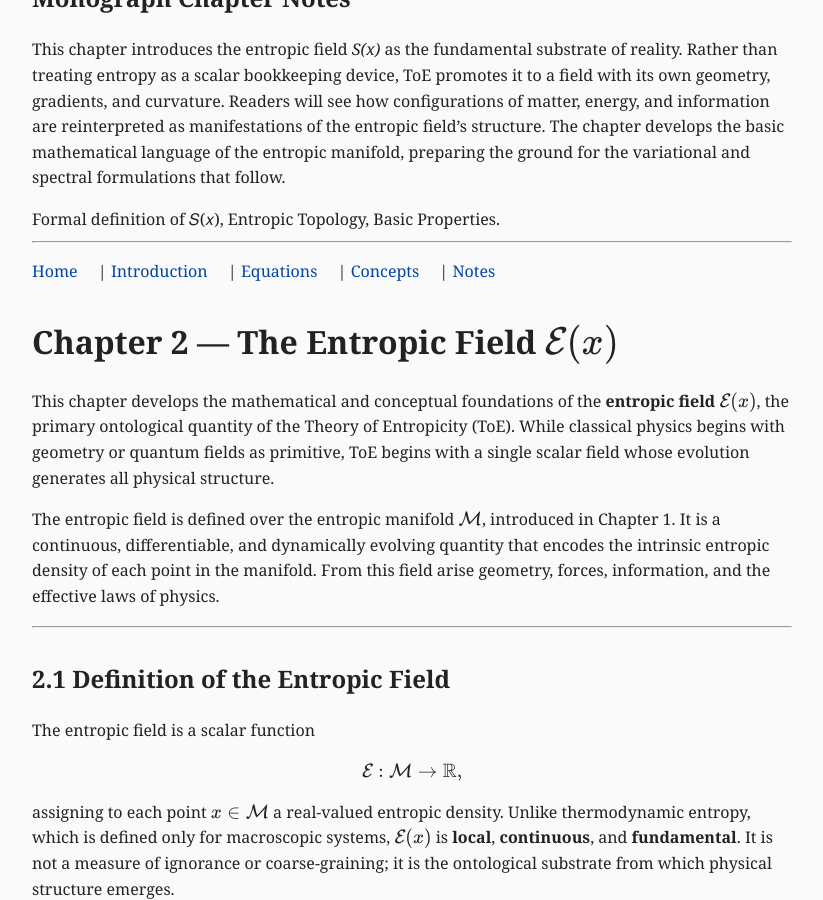
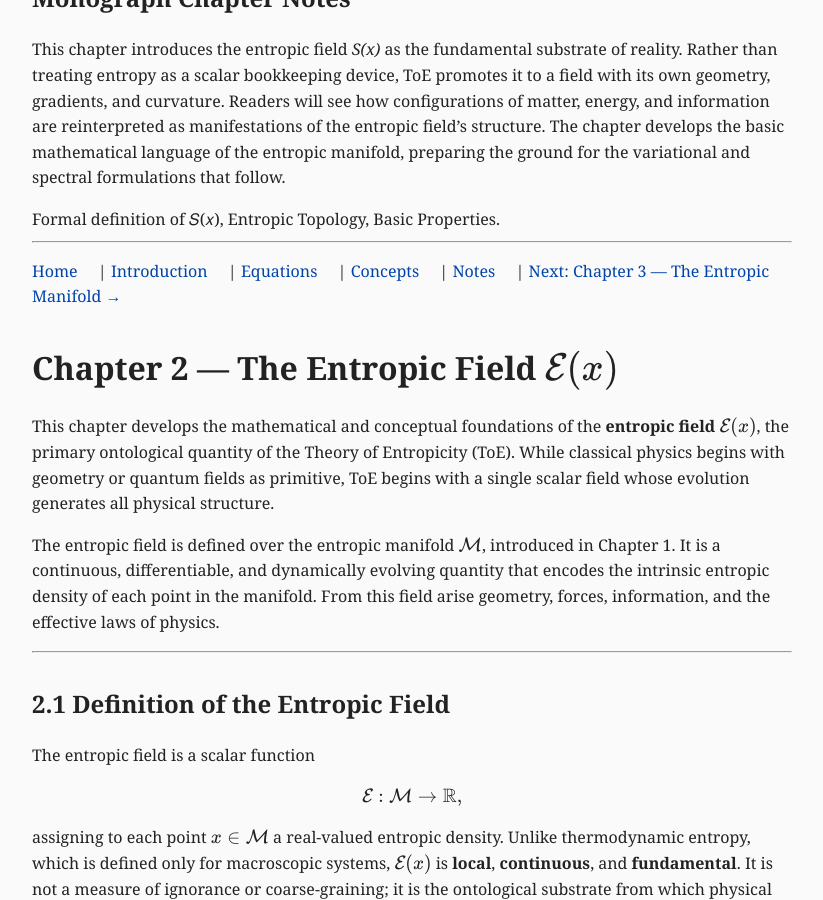
Before and after one commit to Entropicity/Theory-of-Entropicity-ToE, a Jekyll site: the page built from ch2-entropy-field.html, in a window 1280 px wide and 900 px high, scrolled down 328 px. Shown: the whole window, without its empty margins (238-1061 px from the left). Built offline with Jekyll 4.4.1, drawn with Linux system fonts in a browser that asks for light colours.

Commit message:
Update ch2-entropy-field.html

```diff
--- a/ch2-entropy-field.html
+++ b/ch2-entropy-field.html
@@ -83,10 +83,11 @@ Formal definition of 𝑆(𝑥), Entropic Topology, Basic Properties.
 <nav>
   <p>
     <a href="https://entropicity.github.io/Theory-of-Entropicity-ToE/">Home</a> |
-    <a href="../introduction.html">Introduction</a> |
-    <a href="../equations/index.html">Equations</a> |
-    <a href="../concepts/index.html">Concepts</a> |
-    <a href="../notes/index.html">Notes</a>
+    <a href="https://entropicity.github.io/Theory-of-Entropicity-ToE/ch1-introduction.html">Introduction</a> |
+    <a href="https://entropicity.github.io/Theory-of-Entropicity-ToE/equations/index.html">Equations</a> |
+    <a href="https://entropicity.github.io/Theory-of-Entropicity-ToE/concepts/index.html">Concepts</a> |
+    <a href="https://entropicity.github.io/Theory-of-Entropicity-ToE/notes/index.html">Notes</a> |
+    <a href="https://entropicity.github.io/Theory-of-Entropicity-ToE/ch3-obidi-action.html">Next: Chapter 3 — The Entropic Manifold →</a>
   </p>
 </nav>
 
@@ -1009,11 +1010,11 @@ of the entropic field.
 <nav>
   <p>
     <a href="https://entropicity.github.io/Theory-of-Entropicity-ToE/">Home</a> |
-    <a href="https://github.com/Entropicity/Theory-of-Entropicity-ToE/blob/main/ch1-introduction.html">Introduction</a> |
-    <a href="https://github.com/Entropicity/Theory-of-Entropicity-ToE/blob/main/equations/index.html">Equations</a> |
-    <a href="https://github.com/Entropicity/Theory-of-Entropicity-ToE/blob/main/concepts/index.html">Concepts</a> |
-    <a href="https://github.com/Entropicity/Theory-of-Entropicity-ToE/blob/main/notes/index.html">Notes</a> |
-    <a href="https://github.com/Entropicity/Theory-of-Entropicity-ToE/blob/main/ch3-obidi-action.html">Next: Chapter 3 — The Entropic Manifold →</a>
+    <a href="https://entropicity.github.io/Theory-of-Entropicity-ToE/ch1-introduction.html">Introduction</a> |
+    <a href="https://entropicity.github.io/Theory-of-Entropicity-ToE/equations/index.html">Equations</a> |
+    <a href="https://entropicity.github.io/Theory-of-Entropicity-ToE/concepts/index.html">Concepts</a> |
+    <a href="https://entropicity.github.io/Theory-of-Entropicity-ToE/notes/index.html">Notes</a> |
+    <a href="https://entropicity.github.io/Theory-of-Entropicity-ToE/ch3-obidi-action.html">Next: Chapter 3 — The Entropic Manifold →</a>
   </p>
 </nav>
 <hr>
```
